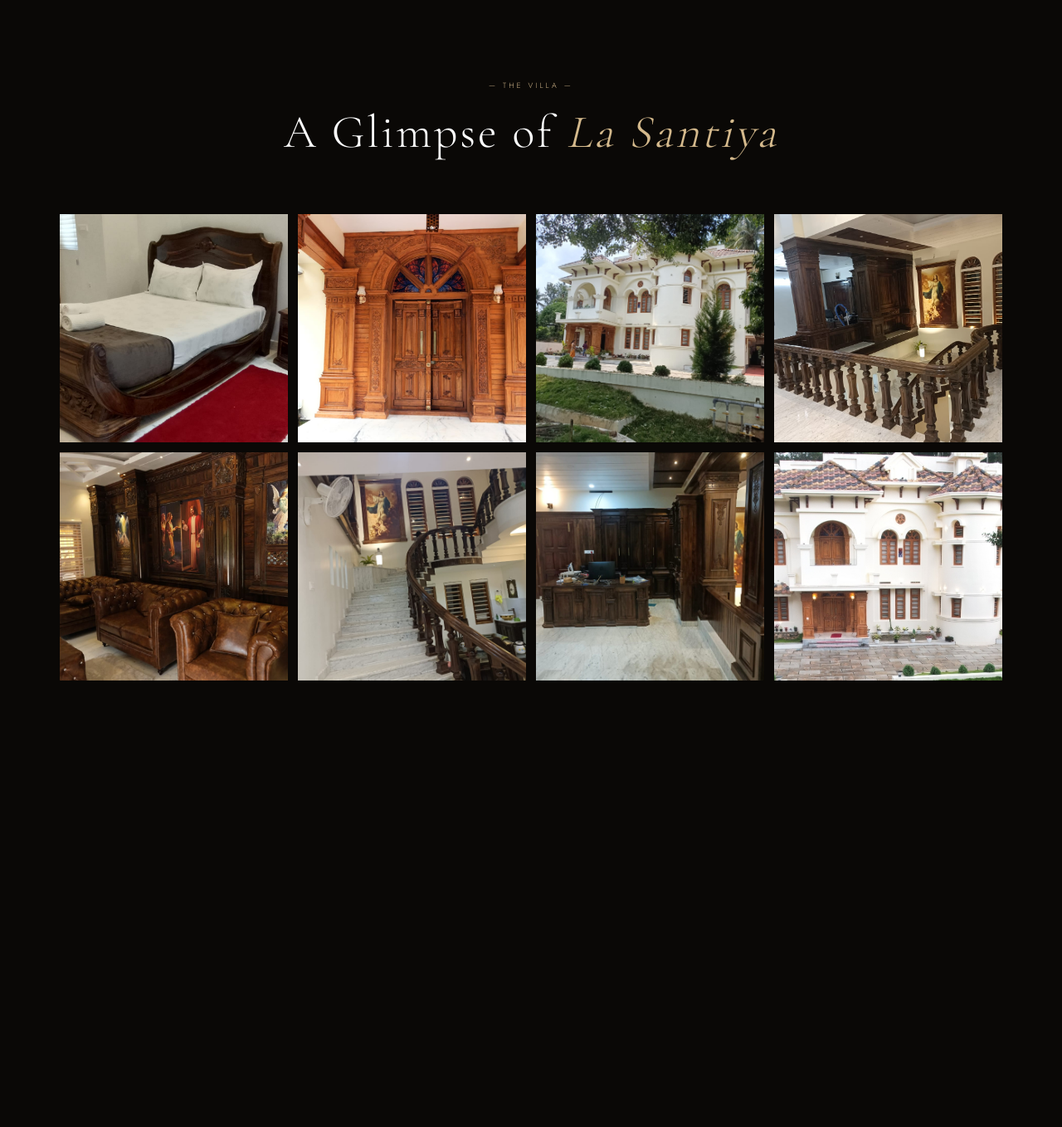
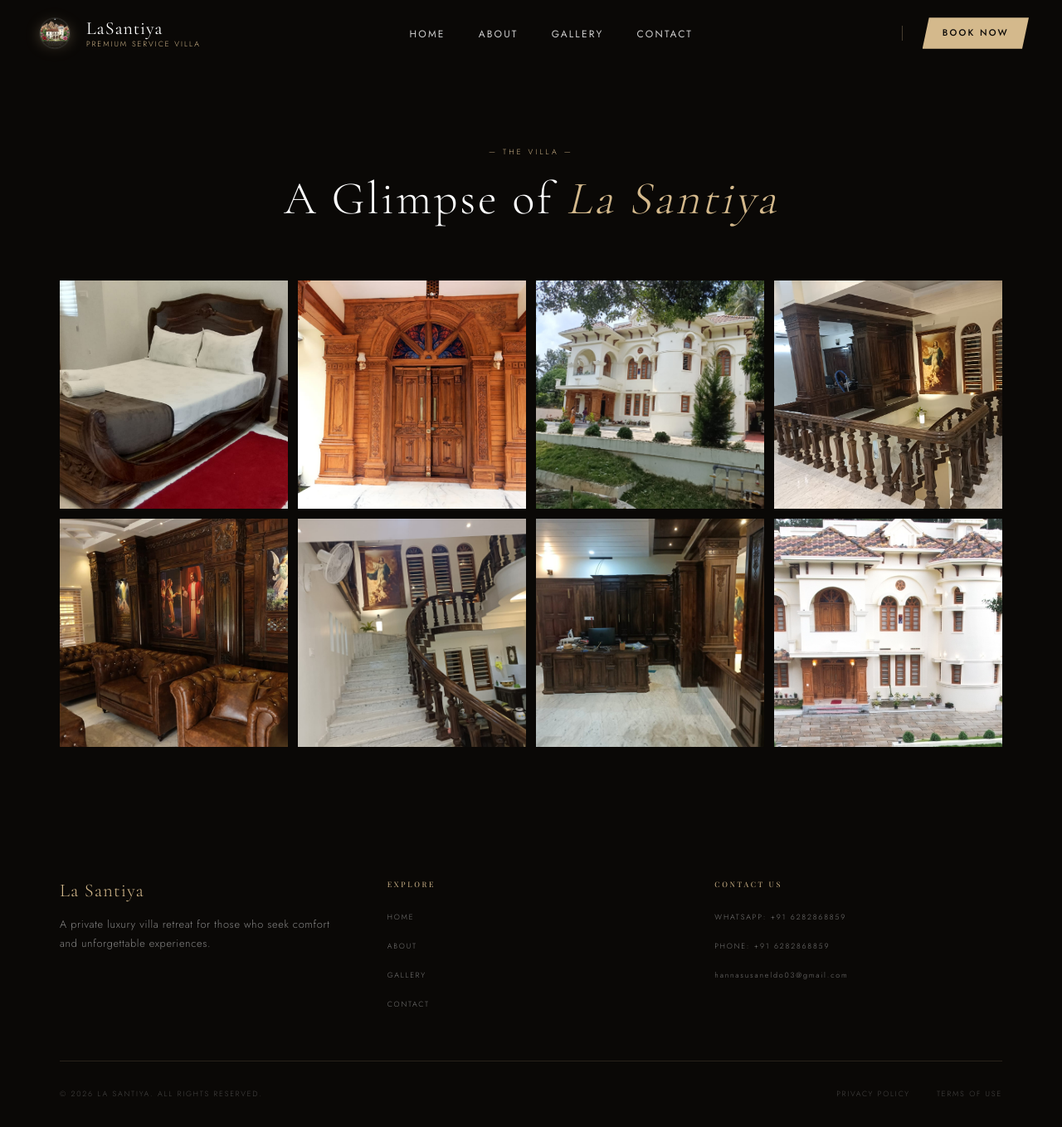
Before and after one commit to hannasusaneldo/villa-booking-app, a Next.js app: page /gallery in a window 1280 px wide. Shown: the whole page at 83% size. Before the commit the page ends 916 px from the top, so only its background shows below. Built offline with nearby package versions, Linux system fonts and the light colour scheme.

Commit message:
Day 2 - Gallery and Location pages with navbar and footer

```diff
--- a/src/app/gallery/page.tsx
+++ b/src/app/gallery/page.tsx
@@ -1,9 +1,14 @@
+import Navbar from "@/components/Navbar";
 import Gallery from "@/components/Gallery";
+import Footer from "@/components/Footer";
 
 export default function GalleryPage() {
   return (
-    <main>
+    <main style={{ backgroundColor: "#0a0806" }}>
+      <Navbar />
+      <div style={{ backgroundColor: "#0a0806", minHeight: "80px" }} />
       <Gallery />
+      <Footer />
     </main>
   );
 }
```
